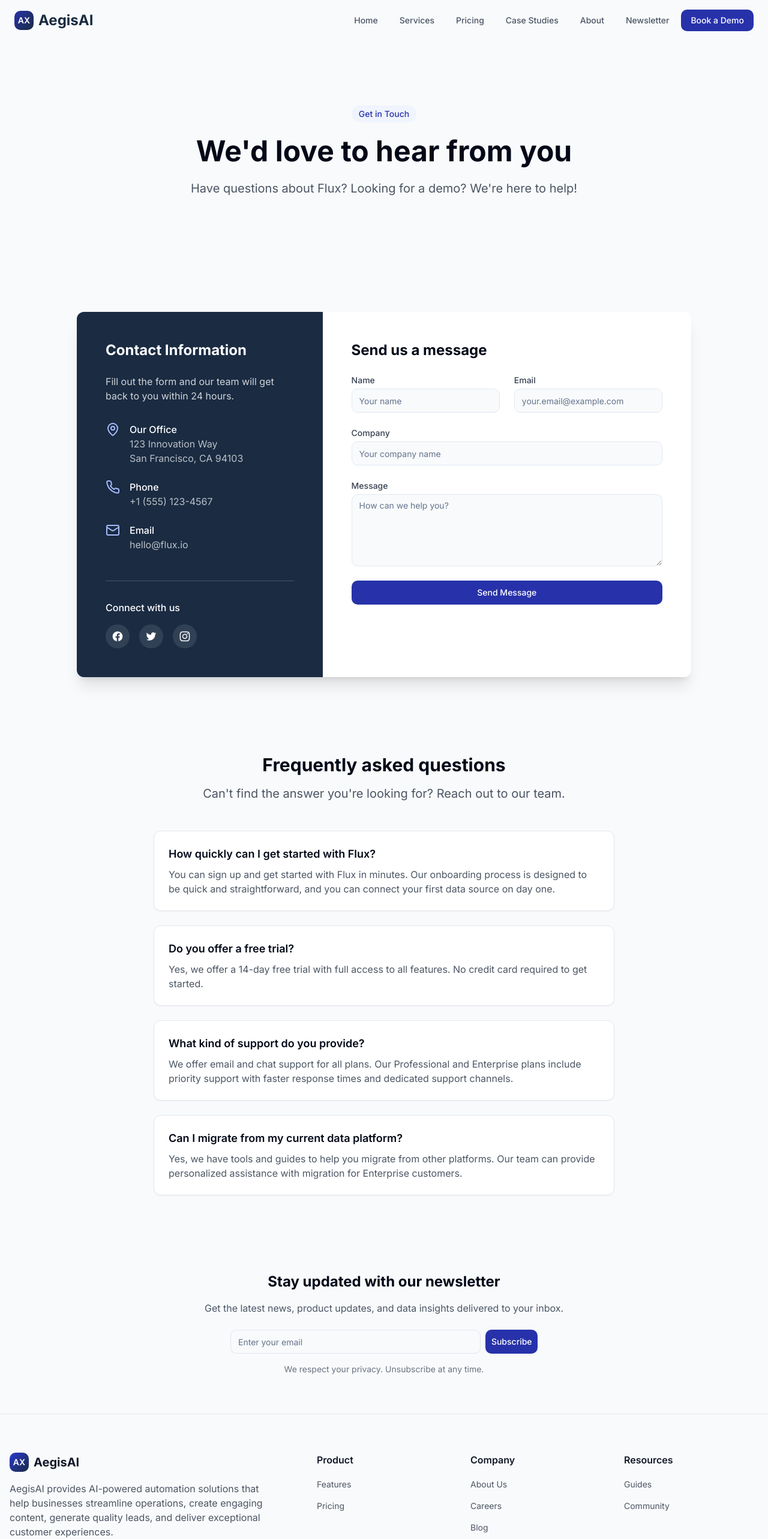
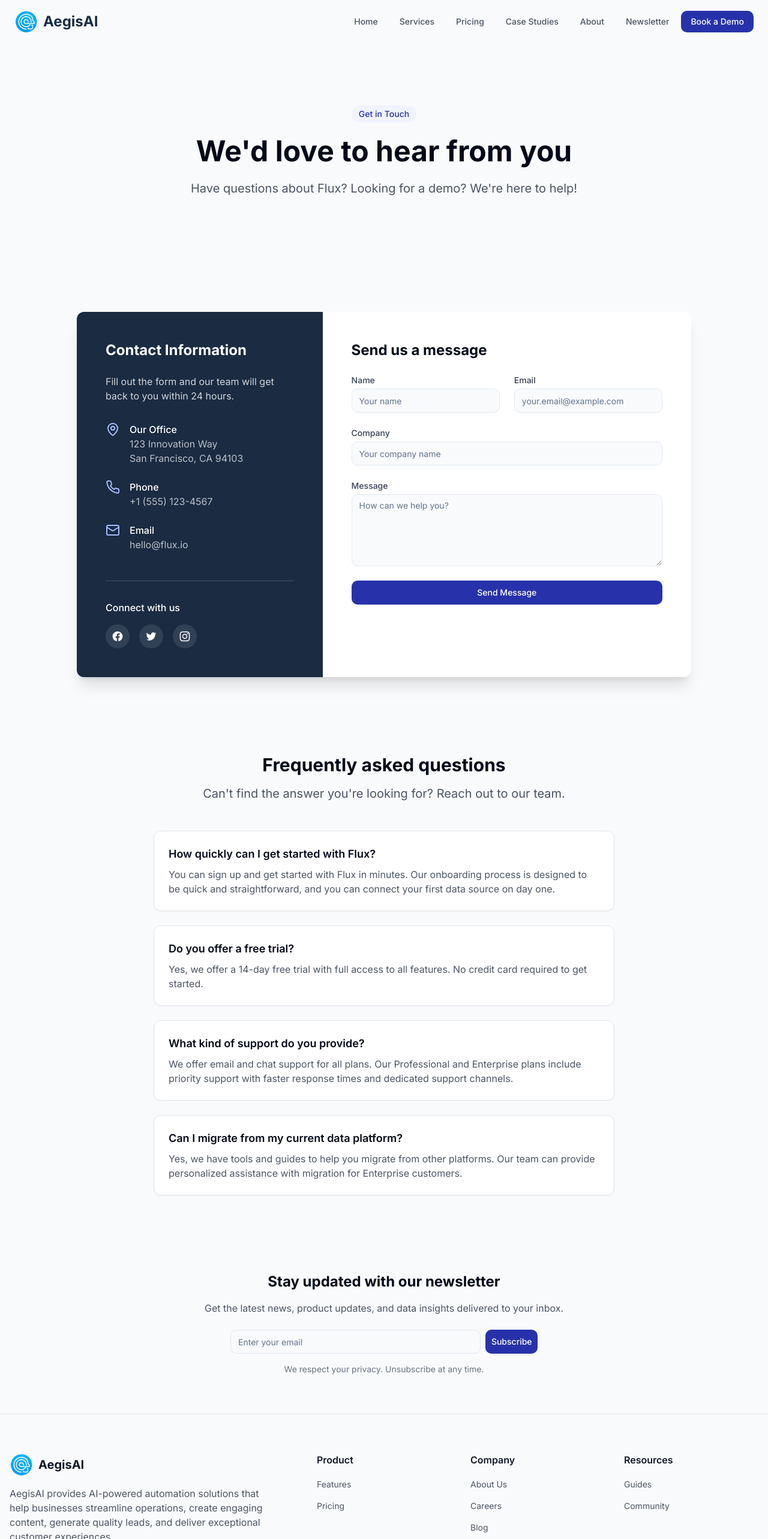
Before and after one commit to ZhuyuNtzh/deep-blue-flow-45, a React (Vite) app: page /contact in a window 1280 px wide. Shown: the top 2566 px of the page at 60% size. Built offline with nearby package versions, Linux system fonts and the light colour scheme.

Commit message:
Update company logo
Update the company logo in the application.

```diff
--- a/index.html
+++ b/index.html
@@ -4,9 +4,9 @@
   <head>
     <meta charset="UTF-8" />
     <meta name="viewport" content="width=device-width, initial-scale=1.0" />
-    <title>AutomateX - AI-Powered Business Automation</title>
+    <title>AegisAI - AI-Powered Defense Solutions</title>
     <meta name="description" content="Boost productivity and profits with AI-powered automation solutions tailored for small businesses. Transform your operations with our intelligent workflows." />
-    <meta name="author" content="AutomateX" />
+    <meta name="author" content="AegisAI" />
     <meta property="og:image" content="https://lovable.dev/opengraph-image-p98pqg.png" />
     <link rel="stylesheet" href="https://fonts.googleapis.com/css2?family=Inter:wght@300;400;500;600;700&display=swap">
   </head>
--- a/src/components/Footer.tsx
+++ b/src/components/Footer.tsx
@@ -47,9 +47,11 @@ const Footer = () => {
         <div className="grid grid-cols-1 md:grid-cols-2 lg:grid-cols-5 gap-8 mb-12">
           <div className="lg:col-span-2">
             <Link to="/" className="inline-flex items-center mb-4">
-              <div className="h-8 w-8 rounded-md bg-gradient-to-br from-flux-700 to-flux-900 flex items-center justify-center text-white font-semibold text-sm mr-2">
-                AX
-              </div>
+              <img
+                src="/lovable-uploads/b23eecf8-fbe0-41a0-88d6-4c699f4f913d.png"
+                alt="AegisAI Logo"
+                className="h-10 w-10 mr-2"
+              />
               <span className="text-xl font-bold text-gray-900">AegisAI</span>
             </Link>
             <p className="text-gray-600 mb-4 max-w-md">
--- a/src/components/Navbar.tsx
+++ b/src/components/Navbar.tsx
@@ -48,10 +48,12 @@ const Navbar = () => {
             className="text-2xl font-bold text-flux-900 transition-opacity duration-200 hover:opacity-80"
           >
             <span className="flex items-center gap-2">
-              <div className="h-8 w-8 rounded-md bg-gradient-to-br from-flux-800 to-flux-900 flex items-center justify-center text-white font-semibold text-sm">
-                AX
-              </div>
-              AegisAI
+              <img
+                src="/lovable-uploads/b23eecf8-fbe0-41a0-88d6-4c699f4f913d.png"
+                alt="AegisAI Logo"
+                className="h-10 w-10"
+              />
+              <span>AegisAI</span>
             </span>
           </Link>
 
```
Also changed, not shown: public/lovable-uploads/b23eecf8-fbe0-41a0-88d6-4c699f4f913d.png (added).
